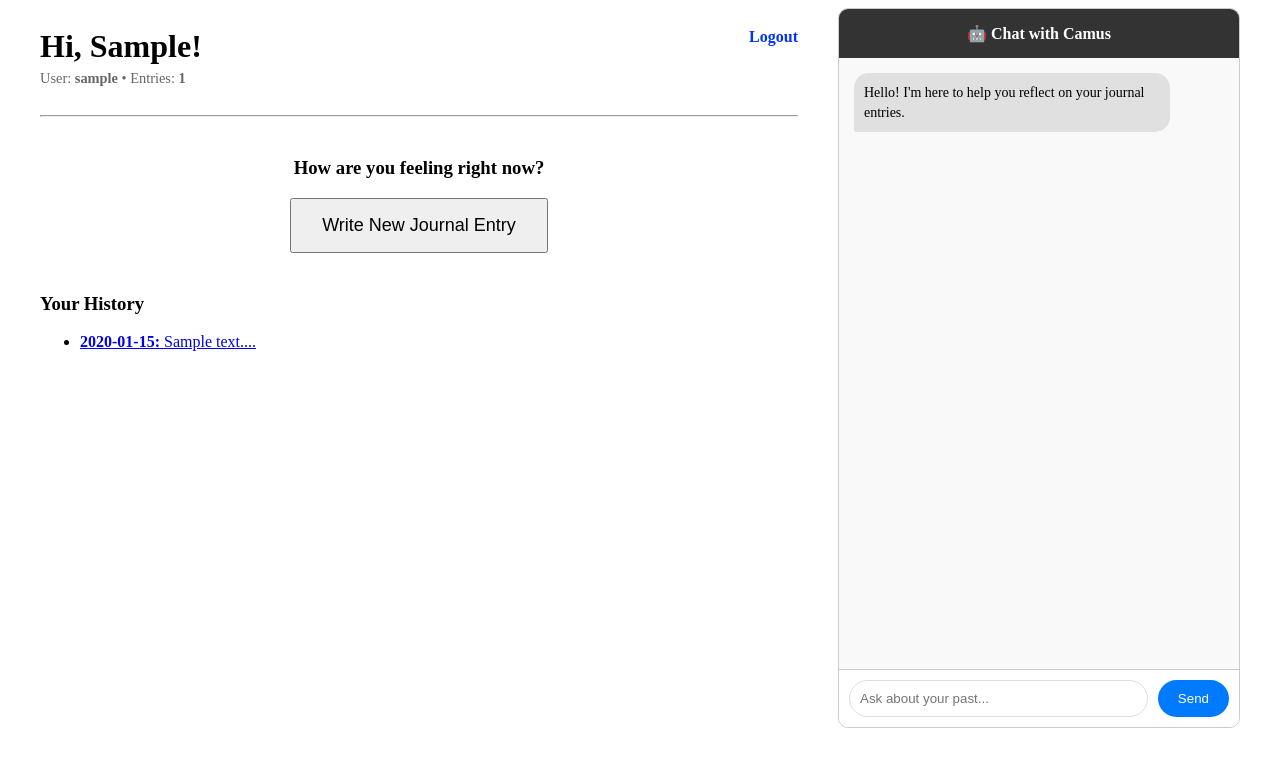
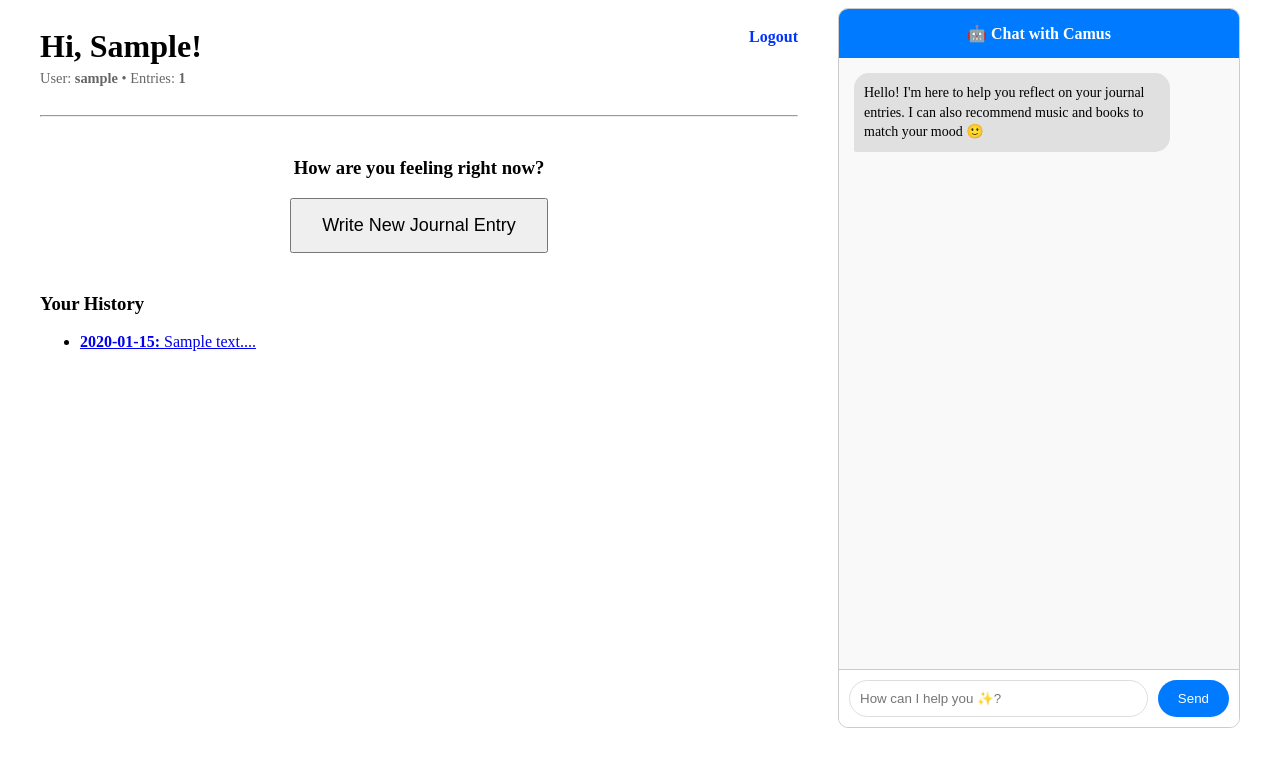
Before and after one commit to emilioquezadanavarro/Resonate-App, a Flask app: page /profile in a window 1280 px wide. Shown: the top 767 px of the page. Run offline with Flask 3, Linux system fonts and the light colour scheme; the visitor is signed in with stand-in values (Sample User, id 1); tables that the repository leaves empty hold one stand-in row (values such as "Sample post").

Commit message:
Updating placeholders

```diff
--- a/app/templates/profile.html
+++ b/app/templates/profile.html
@@ -31,7 +31,7 @@
 
         /* 2. CHAT STYLES */
         .chat-header {
-            background: #333;
+            background: #007bff;
             color: white;
             padding: 15px;
             text-align: center;
@@ -160,13 +160,14 @@
             <div id="chat-box">
                 <div class="message ai-message">
                     Hello! I'm here to help you reflect on your journal entries.
+                    I can also recommend music and books to match your mood 🙂
                 </div>
             </div>
 
             <div id="loader">Camus is writing ✍️ ...</div>
 
             <form class="input-area" id="chat-form">
-                <input type="text" id="user-input" placeholder="Ask about your past..." autocomplete="off" required>
+                <input type="text" id="user-input" placeholder="How can I help you ✨? " autocomplete="off" required>
                 <button type="submit">Send</button>
             </form>
         </div>
```
